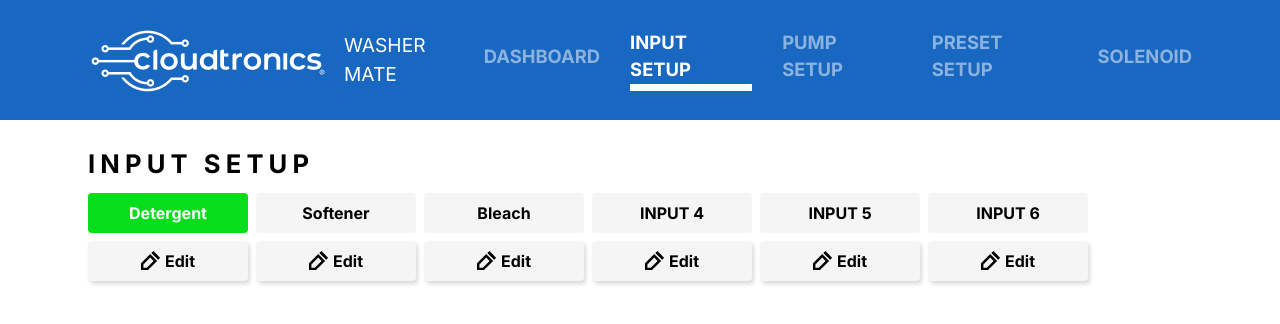
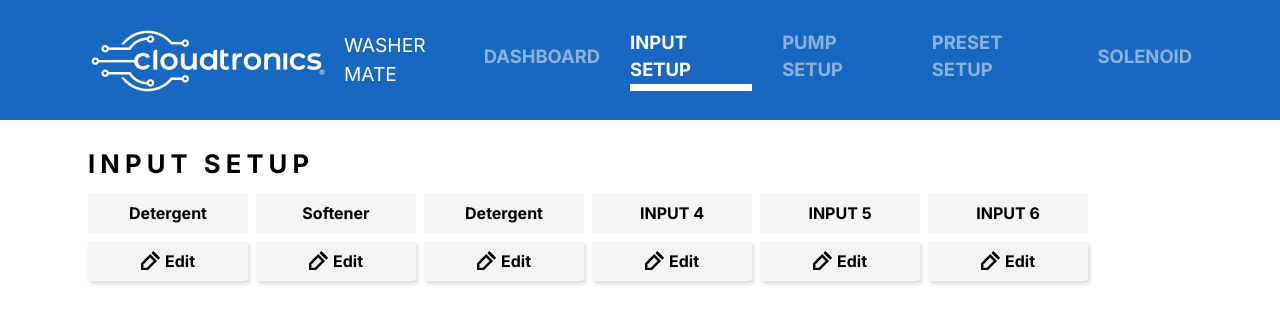
Before and after one commit to piyawatpm/washer-demo2, a Next.js app: page / in a window 1280 px wide. Both pictures are taken after a click on the element "INPUT SETUP". Shown: the top 324 px of the page. Built offline with nearby package versions, Linux system fonts and the light colour scheme; no server answers.

Commit message:
feat: connect mock api to inputSetup

```diff
--- a/src/app/_component/Dashboard.tsx
+++ b/src/app/_component/Dashboard.tsx
@@ -11,39 +11,7 @@ type WasherStep =
   | "INPUT 6";
 const Dashboard = () => {
   const { data } = useStatus();
-  console.log(data);
-  const mockPumpStatus = [1, 3, 4, 6];
-  const mockFluidLeve = [
-    {
-      name: "PUMP 1",
-      status: "FULL",
-    },
-    {
-      name: "PUMP 2",
-      status: "LOW",
-    },
-    {
-      name: "PUMP 3",
-      status: "FULL",
-    },
-    {
-      name: "PUMP 4",
-      status: "FULL",
-    },
-    {
-      name: "PUMP 5",
-      status: "LOW",
-    },
-    {
-      name: "PUMP 6",
-      status: "FULL",
-    },
-  ];
-  const mockWashCycleData = {
-    daily: 6,
-    weekly: 36,
-    monthly: 144,
-  };
+
   return (
     <div className=" w-full h-[1000px]  flex flex-col text-base gap-y-[4.75rem]">
       <div className=" flex flex-col gap-y-[.85rem]">
--- a/src/app/_component/InputSetup.tsx
+++ b/src/app/_component/InputSetup.tsx
@@ -1,6 +1,7 @@
 import { Modal } from "antd";
 import Image from "next/image";
 import { useState } from "react";
+import { useStatus } from "../_swr/useStatus";
 type WasherStep =
   | "Detergent"
   | "Softener"
@@ -11,6 +12,7 @@ type WasherStep =
 const InputSetup = () => {
   const [washerStep, setWasherStep] = useState<WasherStep>("Detergent");
   const [isModalOpen, setIsModalOpen] = useState(false);
+  const { data } = useStatus();
   const handleCloseModal = () => {
     setIsModalOpen(false);
   };
@@ -60,24 +62,17 @@ const InputSetup = () => {
       <div className=" flex flex-col gap-y-[.85rem]">
         <h1 className=" heading">INPUT SETUP</h1>
         <div className=" flex gap-x-2">
-          {[
-            "Detergent",
-            "Softener",
-            "Bleach",
-            "INPUT 4",
-            "INPUT 5",
-            "INPUT 6",
-          ].map((e, index) => {
+          {data?.inputStatus.map(
+            (input: { status: string; inputName: string }, index: number) => {
               return (
-              <div key={index} className=" flex flex-col items-center gap-y-2">
                 <div
-                  className={` ${
-                    washerStep === e
-                      ? "bg-[#06DE1C] text-white"
-                      : "bg-[#F5F5F5] text-black"
-                  } py-2 w-[10rem] font-bold rounded-[.25rem]  flex flex-col items-center justify-center`}
+                  key={index}
+                  className=" flex flex-col items-center gap-y-2"
                 >
-                  <p>{e}</p>
+                  <div
+                    className={`  py-2 bg-[#F5F5F5] text-black w-[10rem] font-bold rounded-[.25rem]  flex flex-col items-center justify-center`}
+                  >
+                    <p>{input.inputName}</p>
                   </div>
                   <button
                     onClick={handleOpenModal}
@@ -98,7 +93,8 @@ const InputSetup = () => {
                   </button>
                 </div>
               );
-          })}
+            }
+          )}
         </div>
       </div>
     </div>
--- a/src/app/_swr/useStatus.tsx
+++ b/src/app/_swr/useStatus.tsx
@@ -110,7 +110,8 @@ export function useStatus() {
   };
 
   const fetcher = async (url: string) => {
-    return axios.get(url)
+    return axios
+      .get(url)
       .then((res) => res.data)
       .catch((error) => {
         return getMockData(url);
@@ -119,6 +120,6 @@ export function useStatus() {
 
   console.log("call");
   return useSWR("/api/v1/status", fetcher, {
-    refreshInterval: 1000
+    refreshInterval: 1000,
   });
 }
```
Lines whose indentation alone changed are shown as unchanged.
